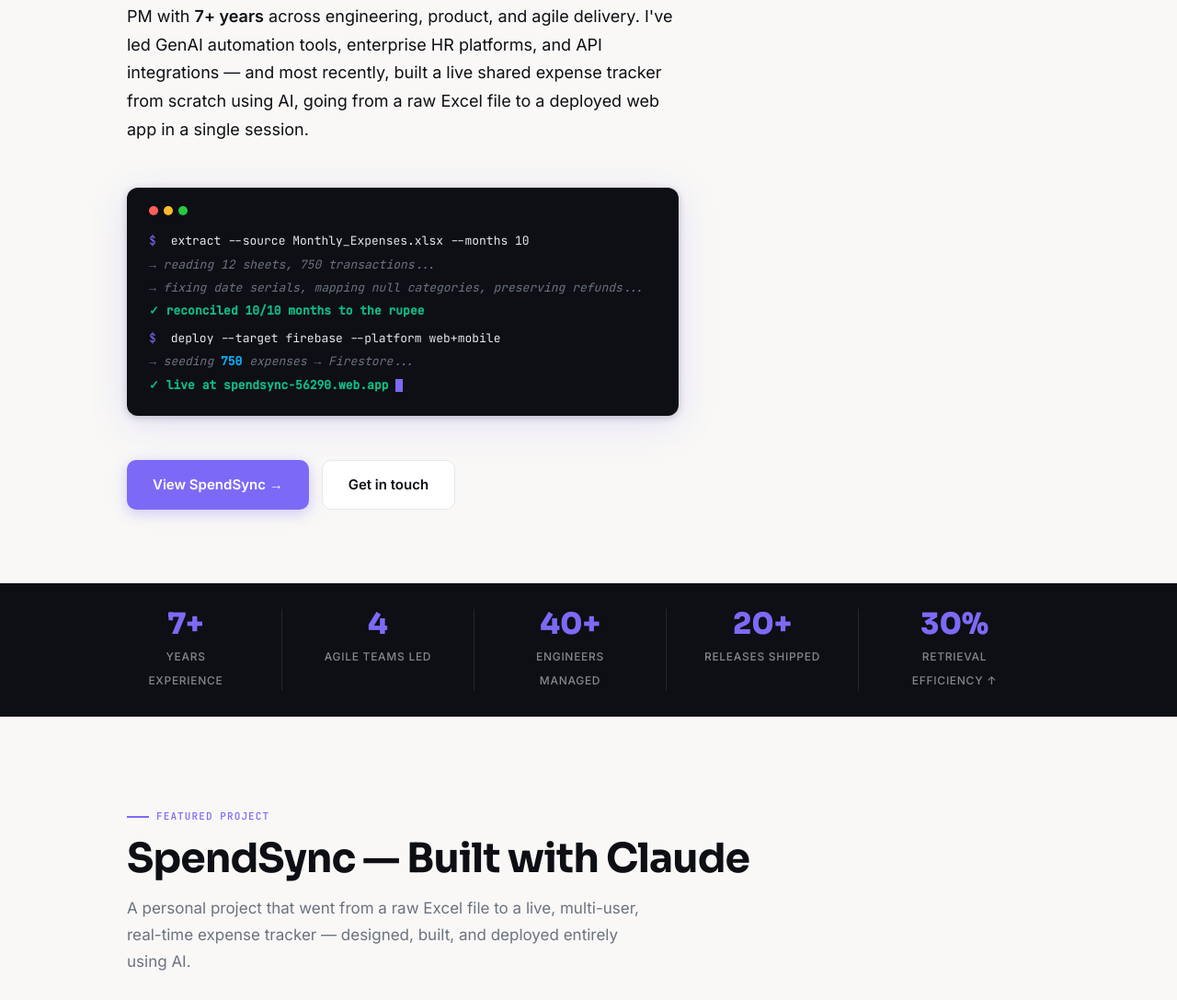
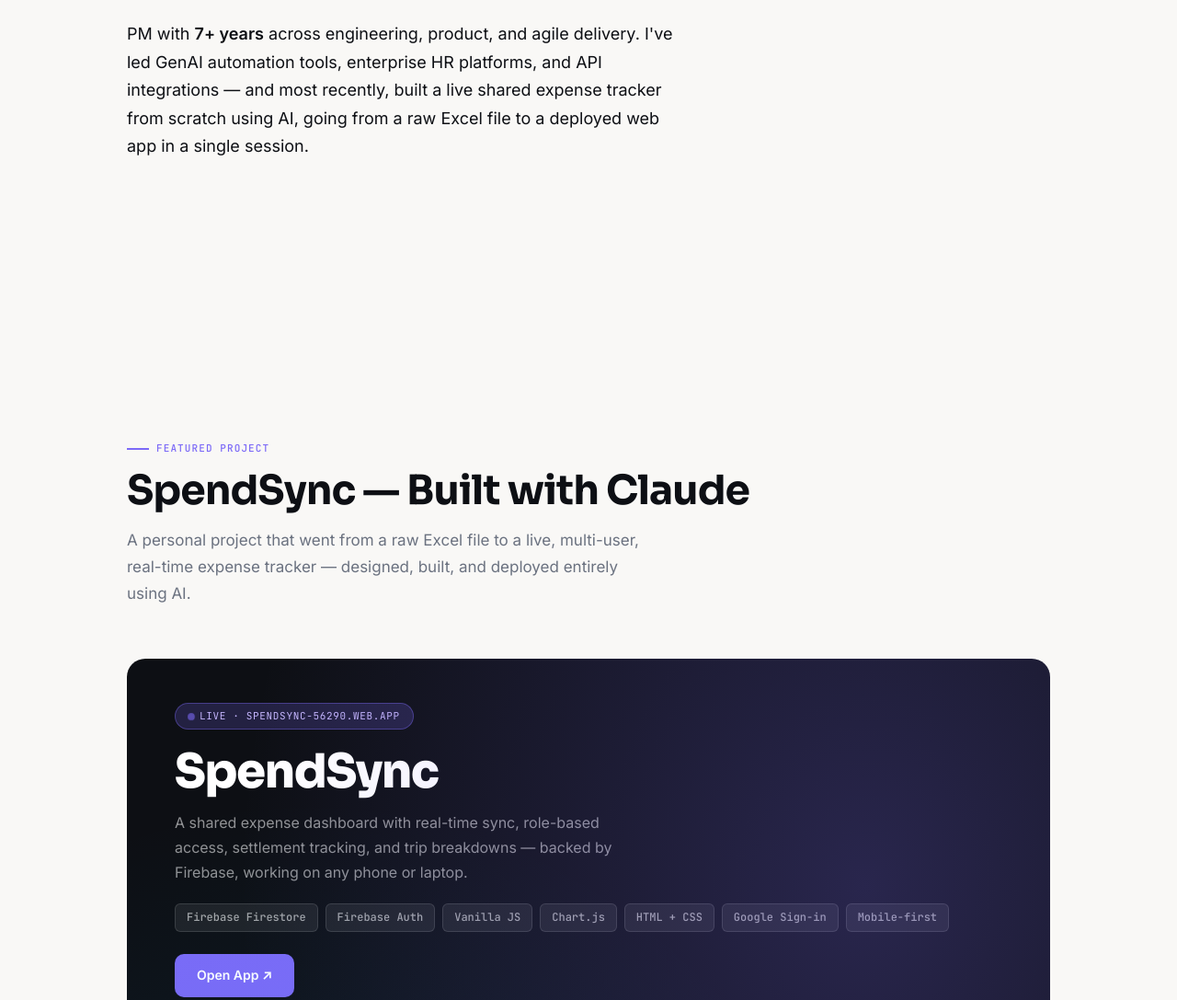
Before and after one commit to chythramaheendran/chythramaheendran.github.io, a plain HTML site: page index.html in a window 1280 px wide. Shown: the part 421-1508 px from the top of the page at 92% size. Drawn offline with Linux system fonts and the light colour scheme.

Commit message:
Add files via upload

```diff
--- a/index.html
+++ b/index.html
@@ -84,9 +84,9 @@ nav {
   width: 32px; height: 2px; background: var(--accent);
 }
 .hero-name {
-  font-family: var(--fd); font-size: clamp(44px, 7vw, 86px);
+  font-family: var(--fd); font-size: clamp(32px, 5vw, 58px);
   font-weight: 800; line-height: 1.02; letter-spacing: -2px;
-  color: var(--ink); margin-bottom: 8px;
+  color: var(--ink); margin-bottom: 8px; letter-spacing:-1px;
 }
 .hero-name .accent-word { color: var(--accent); }
 .hero-role {
@@ -99,86 +99,6 @@ nav {
   max-width: 600px; margin-bottom: 48px;
 }
 .hero-intro strong { font-weight: 600; }
-
-/* ── TERMINAL BLOCK (signature element) ── */
-.terminal {
-  background: #0d0f14;
-  border-radius: 12px;
-  padding: 20px 24px;
-  max-width: 600px;
-  margin-bottom: 48px;
-  position: relative;
-  overflow: hidden;
-  box-shadow: 0 8px 40px rgba(124,106,247,.18), 0 2px 8px rgba(0,0,0,.2);
-}
-.terminal-bar {
-  display: flex; align-items: center; gap: 6px; margin-bottom: 16px;
-}
-.terminal-dot {
-  width: 10px; height: 10px; border-radius: 50%;
-}
-.terminal-dot:nth-child(1) { background: #ff5f57; }
-.terminal-dot:nth-child(2) { background: #febc2e; }
-.terminal-dot:nth-child(3) { background: #28c840; }
-.terminal-line {
-  font-family: var(--fm); font-size: 13px; line-height: 1.8;
-  color: #9ca3af; margin-bottom: 2px;
-}
-.terminal-line .prompt { color: var(--accent); margin-right: 8px; }
-.terminal-line .cmd { color: #e5e7eb; }
-.terminal-line .out { color: #6b7280; font-style: italic; }
-.terminal-line .ok { color: #10b981; font-weight: 600; }
-.terminal-line .num { color: var(--accent2); font-weight: 600; }
-.terminal-cursor {
-  display: inline-block; width: 8px; height: 14px;
-  background: var(--accent); vertical-align: middle;
-  animation: blink 1s step-end infinite;
-}
-@keyframes blink { 0%,100% { opacity: 1; } 50% { opacity: 0; } }
-
-/* ── CTA BUTTONS ── */
-.hero-ctas { display: flex; gap: 14px; flex-wrap: wrap; }
-.btn-primary {
-  display: inline-flex; align-items: center; gap: 8px;
-  background: var(--accent); color: #fff;
-  padding: 14px 28px; border-radius: 10px;
-  font-family: var(--fb); font-size: 15px; font-weight: 600;
-  transition: transform .15s, box-shadow .15s;
-  box-shadow: 0 4px 16px rgba(124,106,247,.35);
-}
-.btn-primary:hover { transform: translateY(-2px); box-shadow: 0 8px 24px rgba(124,106,247,.45); }
-.btn-secondary {
-  display: inline-flex; align-items: center; gap: 8px;
-  background: var(--card); color: var(--ink);
-  padding: 14px 28px; border-radius: 10px;
-  font-family: var(--fb); font-size: 15px; font-weight: 600;
-  border: 1.5px solid var(--border);
-  transition: border-color .2s, transform .15s;
-}
-.btn-secondary:hover { border-color: var(--accent); transform: translateY(-2px); }
-
-/* ── STAT STRIP ── */
-.stat-strip {
-  background: var(--ink);
-  padding: 28px 0; overflow: hidden;
-}
-.stat-strip-inner {
-  display: flex; gap: 0;
-  max-width: 1100px; margin: 0 auto; padding: 0 48px;
-}
-.stat-item {
-  flex: 1; padding: 0 40px; text-align: center;
-  border-right: 1px solid rgba(255,255,255,.1);
-}
-.stat-item:first-child { padding-left: 0; }
-.stat-item:last-child { border-right: none; }
-.stat-num {
-  font-family: var(--fd); font-size: 32px; font-weight: 800;
-  color: var(--accent); display: block; line-height: 1;
-  margin-bottom: 6px;
-}
-.stat-label { font-size: 12px; color: rgba(255,255,255,.5);
-  text-transform: uppercase; letter-spacing: .06em; font-weight: 500; }
 
 /* ── SECTIONS ── */
 .section {
@@ -435,24 +355,12 @@ footer {
   display: flex; align-items: center; justify-content: space-between;
 }
 .footer-left { font-size: 13px; color: rgba(255,255,255,.3); }
-.footer-right {
-  display: flex; align-items: center; gap: 8px;
-  font-size: 13px; color: rgba(255,255,255,.3);
-}
-.claude-badge {
-  display: inline-flex; align-items: center; gap: 6px;
-  background: rgba(124,106,247,.15); border: 1px solid rgba(124,106,247,.3);
-  border-radius: 100px; padding: 4px 12px;
-  font-family: var(--fm); font-size: 11px; color: #c4b5fd;
-}
 
 /* ── RESPONSIVE ── */
 @media (max-width: 900px) {
   nav { padding: 16px 24px; }
   .nav-links { display: none; }
   .hero { padding: 100px 24px 60px; }
-  .stat-strip-inner { padding: 0 24px; gap: 0; overflow-x: auto; }
-  .stat-item { min-width: 130px; }
   .section { padding: 72px 24px; }
   .project-header { padding: 32px 28px 28px; }
   .data-grid { grid-template-columns: repeat(3, 1fr); }
@@ -499,75 +407,7 @@ footer {
     going from a raw Excel file to a deployed web app in a single session.
   </p>
 
-  <!-- SIGNATURE ELEMENT: terminal -->
-  <div class="terminal">
-    <div class="terminal-bar">
-      <div class="terminal-dot"></div>
-      <div class="terminal-dot"></div>
-      <div class="terminal-dot"></div>
-    </div>
-    <div class="terminal-line">
-      <span class="prompt">$</span>
-      <span class="cmd">extract --source Monthly_Expenses.xlsx --months 10</span>
-    </div>
-    <div class="terminal-line">
-      <span class="out">→ reading 12 sheets, 750 transactions...</span>
-    </div>
-    <div class="terminal-line">
-      <span class="out">→ fixing date serials, mapping null categories, preserving refunds...</span>
-    </div>
-    <div class="terminal-line">
-      <span class="ok">✓ reconciled 10/10 months to the rupee</span>
-    </div>
-    <div class="terminal-line" style="margin-top:6px">
-      <span class="prompt">$</span>
-      <span class="cmd">deploy --target firebase --platform web+mobile</span>
-    </div>
-    <div class="terminal-line">
-      <span class="out">→ seeding </span><span class="num">750</span>
-      <span class="out"> expenses → Firestore...</span>
-    </div>
-    <div class="terminal-line">
-      <span class="ok">✓ live at spendsync-56290.web.app</span>
-      <span class="terminal-cursor"></span>
-    </div>
-  </div>
-
-  <div class="hero-ctas">
-    <a href="#work" class="btn-primary">
-      <span>View SpendSync →</span>
-    </a>
-    <a href="#contact" class="btn-secondary">
-      <span>Get in touch</span>
-    </a>
-  </div>
 </section>
-
-<!-- STAT STRIP -->
-<div class="stat-strip">
-  <div class="stat-strip-inner">
-    <div class="stat-item">
-      <span class="stat-num">7+</span>
-      <span class="stat-label">Years Experience</span>
-    </div>
-    <div class="stat-item">
-      <span class="stat-num">4</span>
-      <span class="stat-label">Agile Teams Led</span>
-    </div>
-    <div class="stat-item">
-      <span class="stat-num">40+</span>
-      <span class="stat-label">Engineers Managed</span>
-    </div>
-    <div class="stat-item">
-      <span class="stat-num">20+</span>
-      <span class="stat-label">Releases Shipped</span>
-    </div>
-    <div class="stat-item">
-      <span class="stat-num">30%</span>
-      <span class="stat-label">Retrieval Efficiency ↑</span>
-    </div>
-  </div>
-</div>
 
 <!-- WORK / SPENDSYNC -->
 <section class="section" id="work">
@@ -872,10 +712,6 @@ footer {
 
 <footer>
   <div class="footer-left">© 2026 Chythra Maheendran</div>
-  <div class="footer-right">
-    Portfolio built with
-    <span class="claude-badge">✦ Claude · Anthropic</span>
-  </div>
 </footer>
 
 </body>
```
